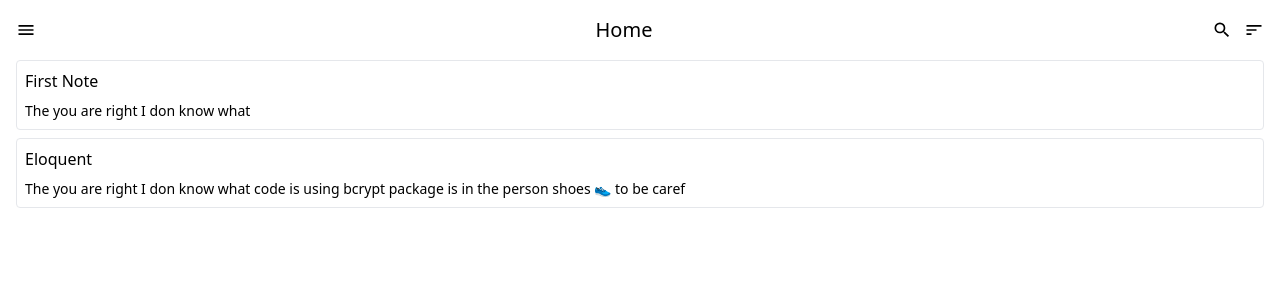
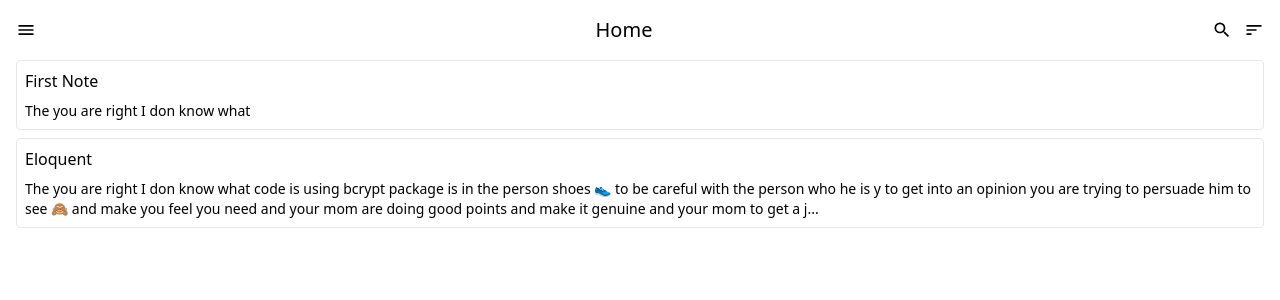
Before and after one commit to peter-abah/aedi-notes, a React (Create React App) app: page / in a window 1280 px wide. Shown: the top 300 px of the page. Built offline with nearby package versions, Linux system fonts and the light colour scheme.

Commit message:
Increase Note preview length

```diff
--- a/src/components/NotePreview.tsx
+++ b/src/components/NotePreview.tsx
@@ -6,10 +6,17 @@ interface Props {
   link?: boolean;
 }
 const NotePreview = ({ note, link }: Props) => {
+  let noteBody;
+  if (note.body.length < 300) {
+    noteBody = note.body;
+  } else {
+    noteBody = note.body.substring(0, 300) + '...';
+  }
+
   const preview = (
     <div className="p-2 rounded border">
       <h2 className="mb-2">{note.title}</h2>
-      <p className="text-sm">{note.body.substring(0,100)}</p>
+      <p className="text-sm">{noteBody}</p>
     </div>
   );
 
```
